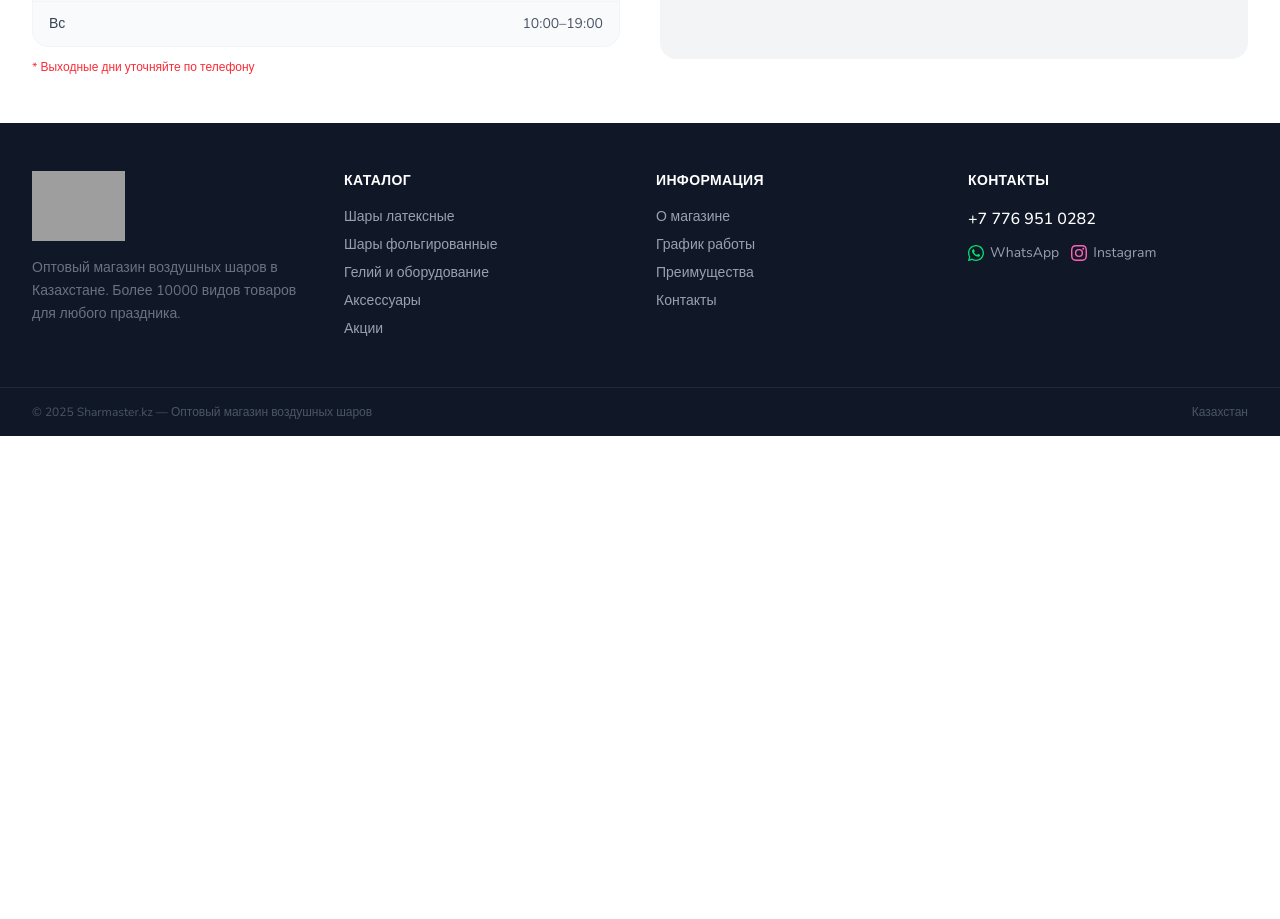
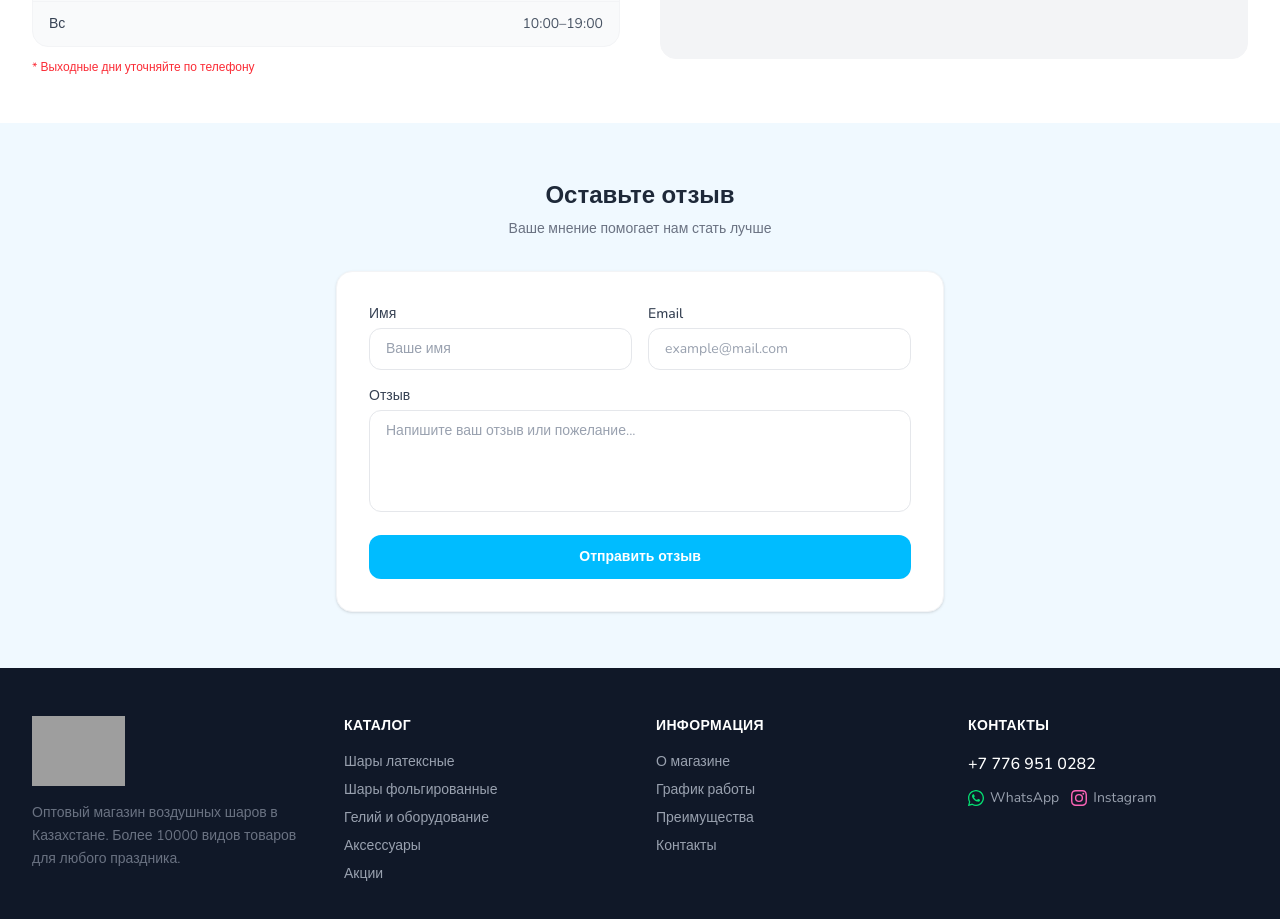
Before and after one commit to ForSureDid/Sharmaster, a Next.js app: page / in a window 1280 px wide. Shown: the part 2500-3419 px from the top of the page. Before the commit the page ends 2936 px from the top, so only its background shows below. Built offline with nearby package versions, Linux system fonts and the light colour scheme; no server answers; the database is empty; grey boxes are pictures that could not be loaded.

Commit message:
Add feedback form section with email via Resend

```diff
--- /dev/null
+++ b/app/api/feedback/route.ts
@@ -0,0 +1,47 @@
+import { NextRequest, NextResponse } from "next/server";
+
+const TO_EMAIL = "lme797740@gmail.com";
+
+export async function POST(req: NextRequest) {
+  const { name, email, message } = await req.json();
+
+  if (!name?.trim() || !email?.trim() || !message?.trim()) {
+    return NextResponse.json({ error: "Заполните все поля" }, { status: 400 });
+  }
+
+  const apiKey = process.env.RESEND_API_KEY;
+  if (!apiKey) {
+    return NextResponse.json({ error: "Email service not configured" }, { status: 500 });
+  }
+
+  const res = await fetch("https://api.resend.com/emails", {
+    method: "POST",
+    headers: {
+      Authorization: `Bearer ${apiKey}`,
+      "Content-Type": "application/json",
+    },
+    body: JSON.stringify({
+      from: "Отзывы Sharmaster <onboarding@resend.dev>",
+      to: [TO_EMAIL],
+      reply_to: email,
+      subject: `Отзыв от ${name}`,
+      html: `
+        <div style="font-family:sans-serif;max-width:480px">
+          <h2 style="color:#0ea5e9">Новый отзыв с сайта Sharmaster.kz</h2>
+          <p><strong>Имя:</strong> ${name}</p>
+          <p><strong>Email:</strong> ${email}</p>
+          <hr style="border:none;border-top:1px solid #e5e7eb;margin:16px 0"/>
+          <p style="white-space:pre-wrap">${message}</p>
+        </div>
+      `,
+    }),
+  });
+
+  if (!res.ok) {
+    const err = await res.text();
+    console.error("Resend error:", err);
+    return NextResponse.json({ error: "Не удалось отправить" }, { status: 500 });
+  }
+
+  return NextResponse.json({ ok: true });
+}
--- a/app/page.tsx
+++ b/app/page.tsx
@@ -1,4 +1,4 @@
-export const dynamic = 'force-dynamic';
+export const revalidate = 300;
 
 import Header from "@/components/Header";
 import Hero from "@/components/Hero";
@@ -8,6 +8,7 @@ import ProductGrid from "@/components/ProductGrid";
 import Benefits from "@/components/Benefits";
 import About from "@/components/About";
 import Schedule from "@/components/Schedule";
+import FeedbackForm from "@/components/FeedbackForm";
 import Footer from "@/components/Footer";
 import FloatingCart from "@/components/FloatingCart";
 import { getSaleItems } from "@/lib/stock";
@@ -25,6 +26,7 @@ export default async function Home() {
         <Benefits />
         <About />
         <Schedule />
+        <FeedbackForm />
       </main>
       <Footer />
       <FloatingCart />
--- /dev/null
+++ b/components/FeedbackForm.tsx
@@ -0,0 +1,104 @@
+"use client";
+
+import { useState } from "react";
+
+export default function FeedbackForm() {
+  const [form, setForm] = useState({ name: "", email: "", message: "" });
+  const [status, setStatus] = useState<"idle" | "sending" | "done" | "error">("idle");
+
+  async function handleSubmit(e: React.FormEvent) {
+    e.preventDefault();
+    setStatus("sending");
+    try {
+      const res = await fetch("/api/feedback", {
+        method: "POST",
+        headers: { "Content-Type": "application/json" },
+        body: JSON.stringify(form),
+      });
+      setStatus(res.ok ? "done" : "error");
+    } catch {
+      setStatus("error");
+    }
+  }
+
+  return (
+    <section id="feedback" className="py-14 bg-sky-50">
+      <div className="max-w-2xl mx-auto px-4 sm:px-6 lg:px-8">
+        <div className="text-center mb-8">
+          <h2 className="text-2xl font-bold text-gray-800 mb-2">Оставьте отзыв</h2>
+          <p className="text-gray-500 text-sm">
+            Ваше мнение помогает нам стать лучше
+          </p>
+        </div>
+
+        {status === "done" ? (
+          <div className="bg-white rounded-2xl border border-green-100 p-8 text-center shadow-sm">
+            <div className="w-14 h-14 rounded-full bg-green-100 flex items-center justify-center mx-auto mb-4">
+              <svg className="w-7 h-7 text-green-500" fill="none" stroke="currentColor" viewBox="0 0 24 24">
+                <path strokeLinecap="round" strokeLinejoin="round" strokeWidth={2} d="M5 13l4 4L19 7" />
+              </svg>
+            </div>
+            <p className="text-gray-800 font-semibold text-lg">Спасибо за отзыв!</p>
+            <p className="text-gray-500 text-sm mt-1">Мы обязательно его прочитаем.</p>
+            <button
+              onClick={() => { setStatus("idle"); setForm({ name: "", email: "", message: "" }); }}
+              className="mt-5 text-sky-500 text-sm hover:text-sky-600 underline underline-offset-2"
+            >
+              Отправить ещё один
+            </button>
+          </div>
+        ) : (
+          <form onSubmit={handleSubmit} className="bg-white rounded-2xl border border-gray-100 shadow-sm p-6 sm:p-8 space-y-4">
+            <div className="grid grid-cols-1 sm:grid-cols-2 gap-4">
+              <div>
+                <label className="block text-sm font-medium text-gray-700 mb-1">Имя</label>
+                <input
+                  type="text"
+                  required
+                  value={form.name}
+                  onChange={e => setForm(f => ({ ...f, name: e.target.value }))}
+                  placeholder="Ваше имя"
+                  className="w-full rounded-xl border border-gray-200 px-4 py-2.5 text-sm text-gray-800 placeholder-gray-400 focus:outline-none focus:ring-2 focus:ring-sky-300 focus:border-transparent"
+                />
+              </div>
+              <div>
+                <label className="block text-sm font-medium text-gray-700 mb-1">Email</label>
+                <input
+                  type="email"
+                  required
+                  value={form.email}
+                  onChange={e => setForm(f => ({ ...f, email: e.target.value }))}
+                  placeholder="example@mail.com"
+                  className="w-full rounded-xl border border-gray-200 px-4 py-2.5 text-sm text-gray-800 placeholder-gray-400 focus:outline-none focus:ring-2 focus:ring-sky-300 focus:border-transparent"
+                />
+              </div>
+            </div>
+            <div>
+              <label className="block text-sm font-medium text-gray-700 mb-1">Отзыв</label>
+              <textarea
+                required
+                rows={4}
+                value={form.message}
+                onChange={e => setForm(f => ({ ...f, message: e.target.value }))}
+                placeholder="Напишите ваш отзыв или пожелание..."
+                className="w-full rounded-xl border border-gray-200 px-4 py-2.5 text-sm text-gray-800 placeholder-gray-400 focus:outline-none focus:ring-2 focus:ring-sky-300 focus:border-transparent resize-none"
+              />
+            </div>
+
+            {status === "error" && (
+              <p className="text-red-500 text-sm">Не удалось отправить. Попробуйте ещё раз.</p>
+            )}
+
+            <button
+              type="submit"
+              disabled={status === "sending"}
+              className="w-full py-3 bg-sky-400 hover:bg-sky-500 disabled:bg-sky-200 text-white font-semibold rounded-xl transition-colors text-sm"
+            >
+              {status === "sending" ? "Отправляем..." : "Отправить отзыв"}
+            </button>
+          </form>
+        )}
+      </div>
+    </section>
+  );
+}
--- a/components/Hero.tsx
+++ b/components/Hero.tsx
@@ -10,7 +10,7 @@ export default function Hero() {
           <span>
             Сайт работает в тестовом режиме — будем рады вашим отзывам.{" "}
             <a
-              href="#"
+              href="#feedback"
               className="underline underline-offset-2 hover:text-amber-900 font-medium"
             >
               Оставить отзыв
```
